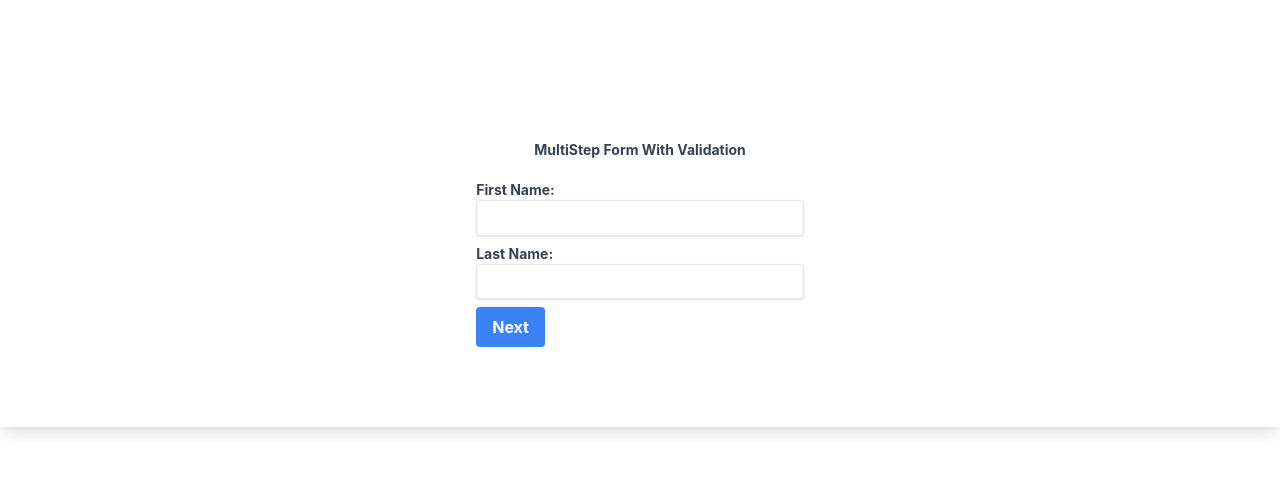
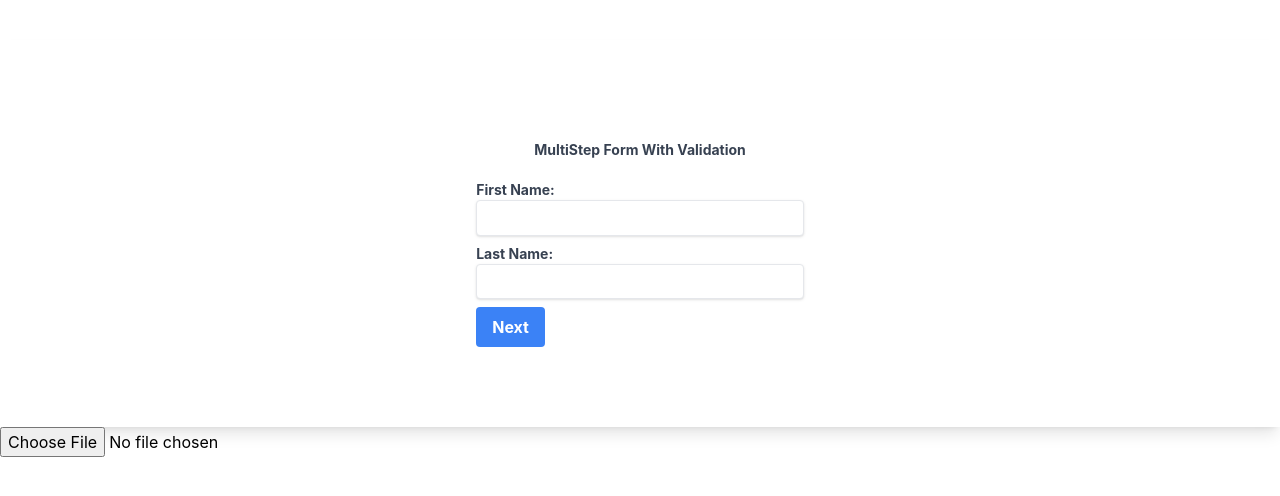
Before and after one commit to saifabrar17/my-typescript-intro, a React (Create React App) app: page / in a window 1280 px wide. Shown: the top 496 px of the page. Built offline with nearby package versions, Linux system fonts and the light colour scheme.

Commit message:
add pdf file

```diff
--- a/src/App.tsx
+++ b/src/App.tsx
@@ -1,40 +1,23 @@
+import { useState } from "react";
 import "./App.css";
-// import ComponentSwitcher from "./components/componentSwitcher/ComponentSwitcher";
-// import useModal from "./components/hooks/useModal";
+
 import MultiStepForm from "./components/multistepForm/MultiStepForm";
-// import LoginForm from "./components/shared/LoginForm";
-// import Modal from "./components/shared/Modal";
+import FileInput from "./components/shared/FileInput";
 
 function App() {
-  // const { isOpen, toggle } = useModal();
+  const [selectedFile, setSelectedFile] = useState<File | null>(null);
 
+  const handleFileSelected = (file: File) => {
+    setSelectedFile(file);
+  };
   return (
     <div className="py-10 mx-auto container relative">
-      {/* <PasswordInput
-        label="Password"
-        name="password"
-        // autoFocus={true}
-        // hasError={true}
-      ></PasswordInput> */}
-
-      {/* <TextInput label="Email" name="email" type="email" value="ddd" /> */}
-
       <MultiStepForm></MultiStepForm>
 
-      {/* <ComponentSwitcher /> */}
-
-      {/* <LoginForm></LoginForm> */}
-
-      {/* <div className="mt-20">
-        <button className="bg-green-500 rounded-md text-white p-3" onClick={toggle}>Open Modal </button>
-        <Modal isOpen={isOpen} toggle={toggle}>
-          <p>
-            Lorem ipsum dolor sit, amet consectetur adipisicing elit. Culpa
-            deleniti recusandae dicta quam error rem quasi impedit laudantium
-            reiciendis aspernatur!
-          </p>
-        </Modal>
-      </div> */}
+      <div>
+        <FileInput onFileSelected={handleFileSelected} />
+        {selectedFile && <div>Selected file: {selectedFile.name}</div>}
+      </div>
     </div>
   );
 }
--- a/src/components/multistepForm/MultiStepForm.tsx
+++ b/src/components/multistepForm/MultiStepForm.tsx
@@ -57,9 +57,7 @@ const MultiStepForm: React.FC = () => {
         });
         return;
       } else {
-
         console.log(formData);
-
       }
     }
 
@@ -162,9 +160,10 @@ const MultiStepForm: React.FC = () => {
               <label className="block text-gray-700 text-sm font-bold mb-2">
                 Phone Number:
                 <input
-                  type="number"
+                  type="tel"
                   name="phoneNumber"
                   className="shadow appearance-none border rounded w-full py-2 px-3 text-gray-700 leading-tight focus:outline-none focus:shadow-outline"
+                  pattern="[0-9]{3}-[0-9]{2}-[0-9]{3}"
                   value={formData.phoneNumber}
                   onChange={handleChange}
                 />
@@ -204,7 +203,9 @@ const MultiStepForm: React.FC = () => {
                 />
               </label>
               {errors.confirmPassword && (
-                <span className="text-red-600 my-2">{errors.confirmPassword}</span>
+                <span className="text-red-600 my-2">
+                  {errors.confirmPassword}
+                </span>
               )}
             </div>
           </div>
@@ -225,7 +226,6 @@ const MultiStepForm: React.FC = () => {
               step === 4 && "hidden"
             } bg-blue-500 hover:bg-blue-700 text-white font-bold py-2 px-4 rounded focus:outline-none focus:shadow-outline`}
             onClick={handleNext}
-
           >
             {step === 3 ? "Submit" : "Next"}
           </button>
--- /dev/null
+++ b/src/components/shared/FileInput.tsx
@@ -0,0 +1,37 @@
+import React, { ChangeEvent, useState } from "react";
+
+interface Props {
+  onFileSelected: (file: File) => void;
+}
+
+const MAX_FILE_SIZE = 500 * 1024;
+
+const FileInput: React.FC<Props> = ({ onFileSelected }) => {
+  const [error, setError] = useState<string | null>(null);
+
+  const handleFileSelect = (event: ChangeEvent<HTMLInputElement>) => {
+    const file = event.target.files?.[0];
+    if (!file) {
+      return;
+    }
+    if (file.size > MAX_FILE_SIZE) {
+      setError("File size exceeds 200KB limit");
+      return;
+    }
+    if (file.type !== "application/pdf") {
+      setError("Only PDF files are allowed");
+      return;
+    }
+    setError(null);
+    onFileSelected(file);
+  };
+
+  return (
+    <div>
+      <input type="file" accept=".pdf" onChange={handleFileSelect} />
+      {error && <div>{error}</div>}
+    </div>
+  );
+};
+
+export default FileInput;
```
Lines whose indentation alone changed are shown as unchanged.
